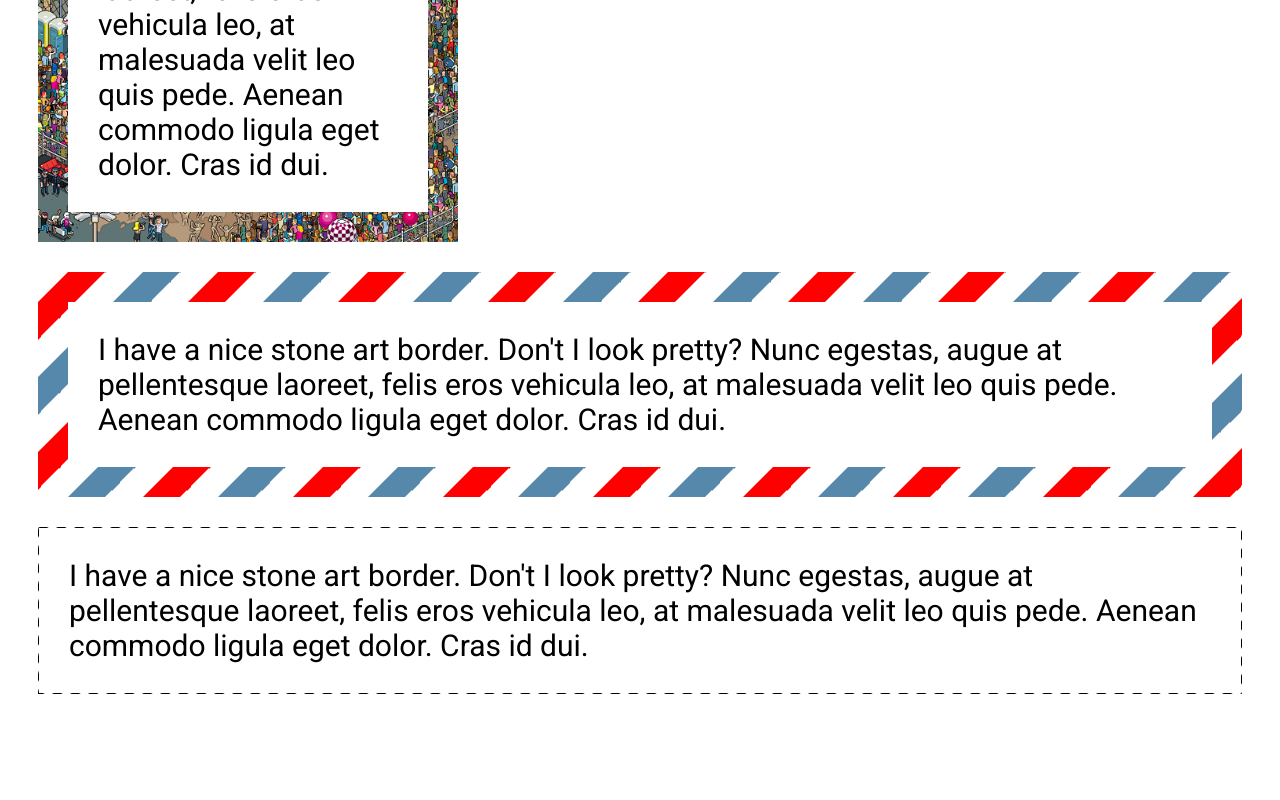
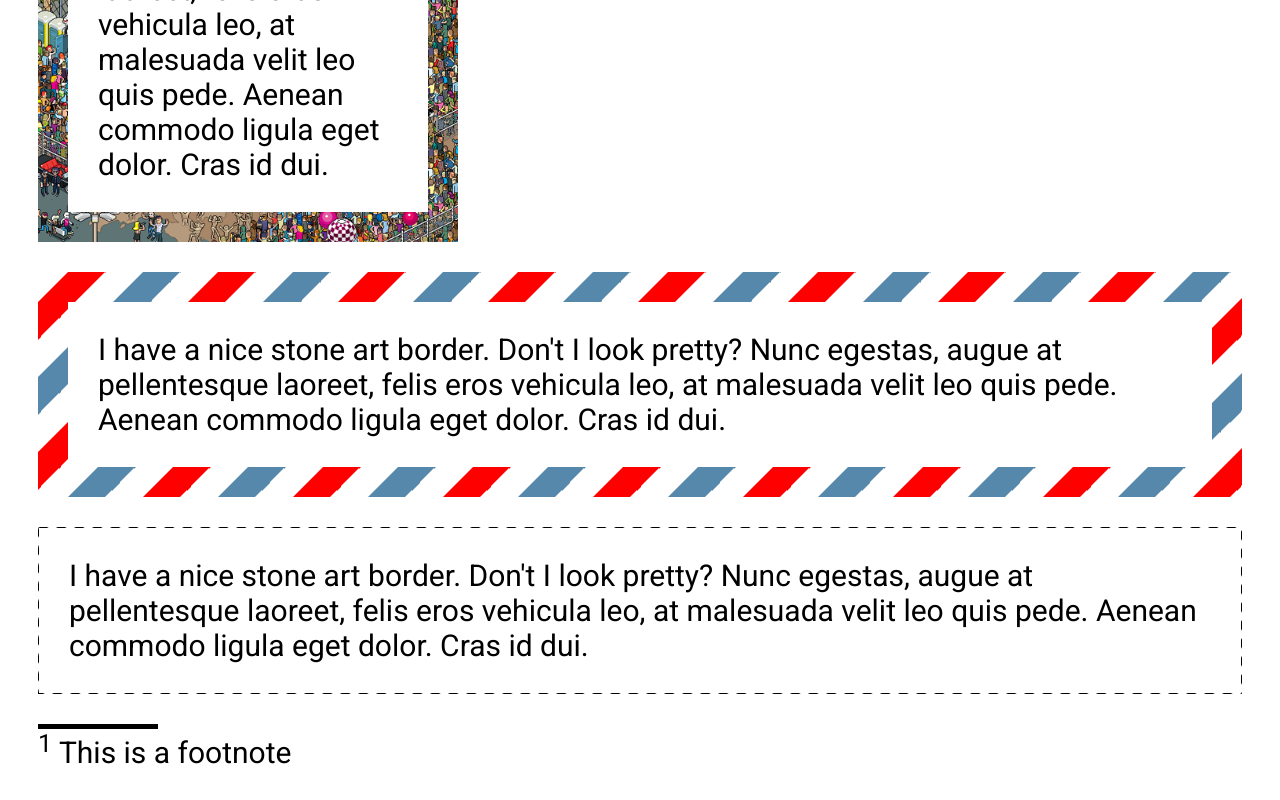
Before and after one commit to ht89/css-secrets, an Angular app: page /img-border in a window 1280 px wide. Shown: the part 360-1160 px from the top of the page. Before the commit the page ends 1084 px from the top, so only its background shows below. Built offline with nearby package versions, Linux system fonts and the light colour scheme.

Commit message:
footnote

```diff
--- a/src/app/img-borders/img-borders.component.html
+++ b/src/app/img-borders/img-borders.component.html
@@ -12,3 +12,7 @@
     I have a nice stone art border. Don't I look pretty? Nunc egestas, augue at pellentesque laoreet, felis eros vehicula leo,
     at malesuada velit leo quis pede. Aenean commodo ligula eget dolor. Cras id dui.
 </div>
+
+<div class="footnote">
+    <sup>1</sup> This is a footnote
+</div>
--- a/src/app/img-borders/img-borders.component.scss
+++ b/src/app/img-borders/img-borders.component.scss
@@ -28,3 +28,9 @@
         background-position: 100%;
     }
 }
+
+.footnote {
+    margin-top: 30px;
+    border-top: 5px solid transparent;
+    border-image: 100% 0 0 linear-gradient(90deg, black 4rem, transparent 0);
+}
```
